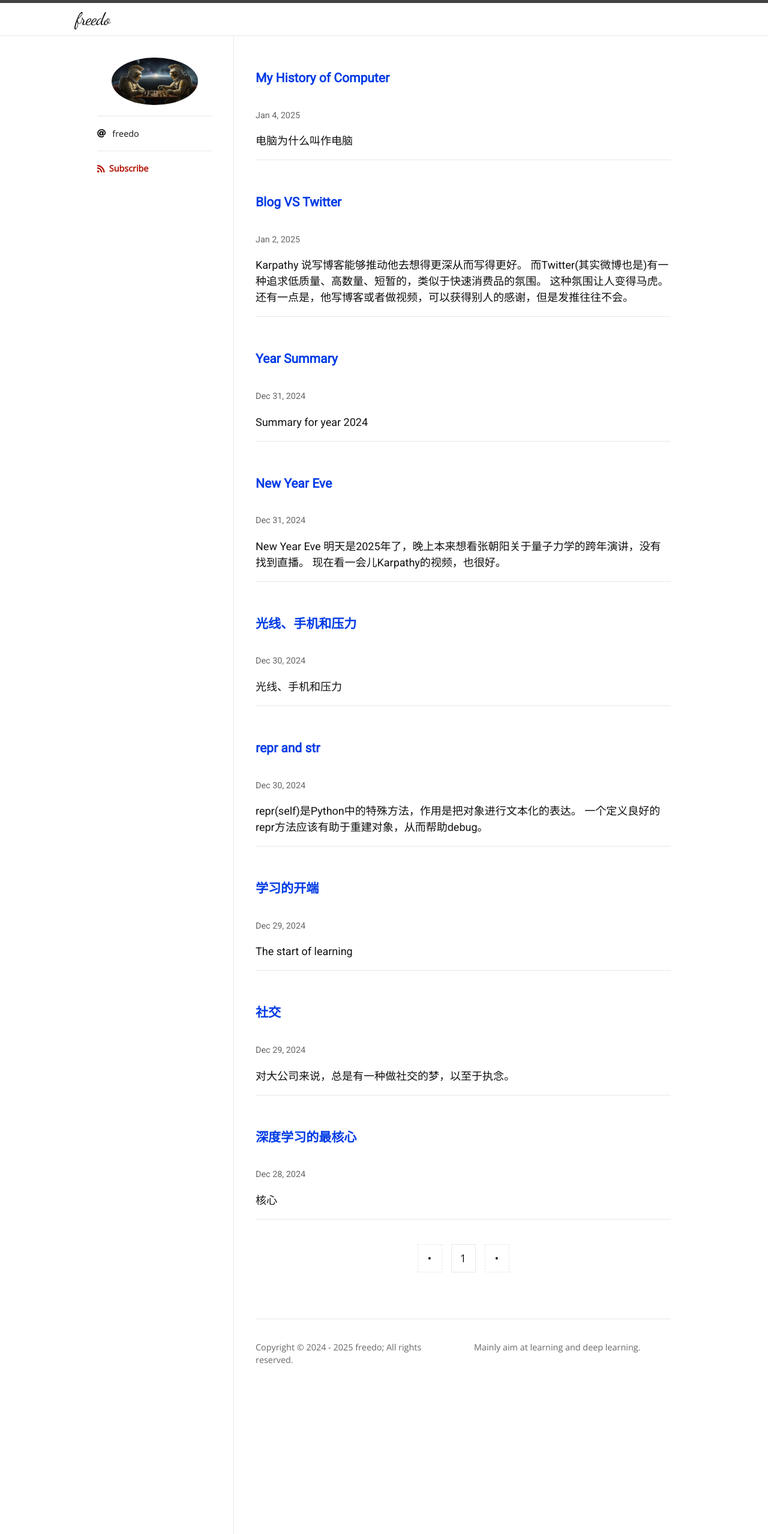
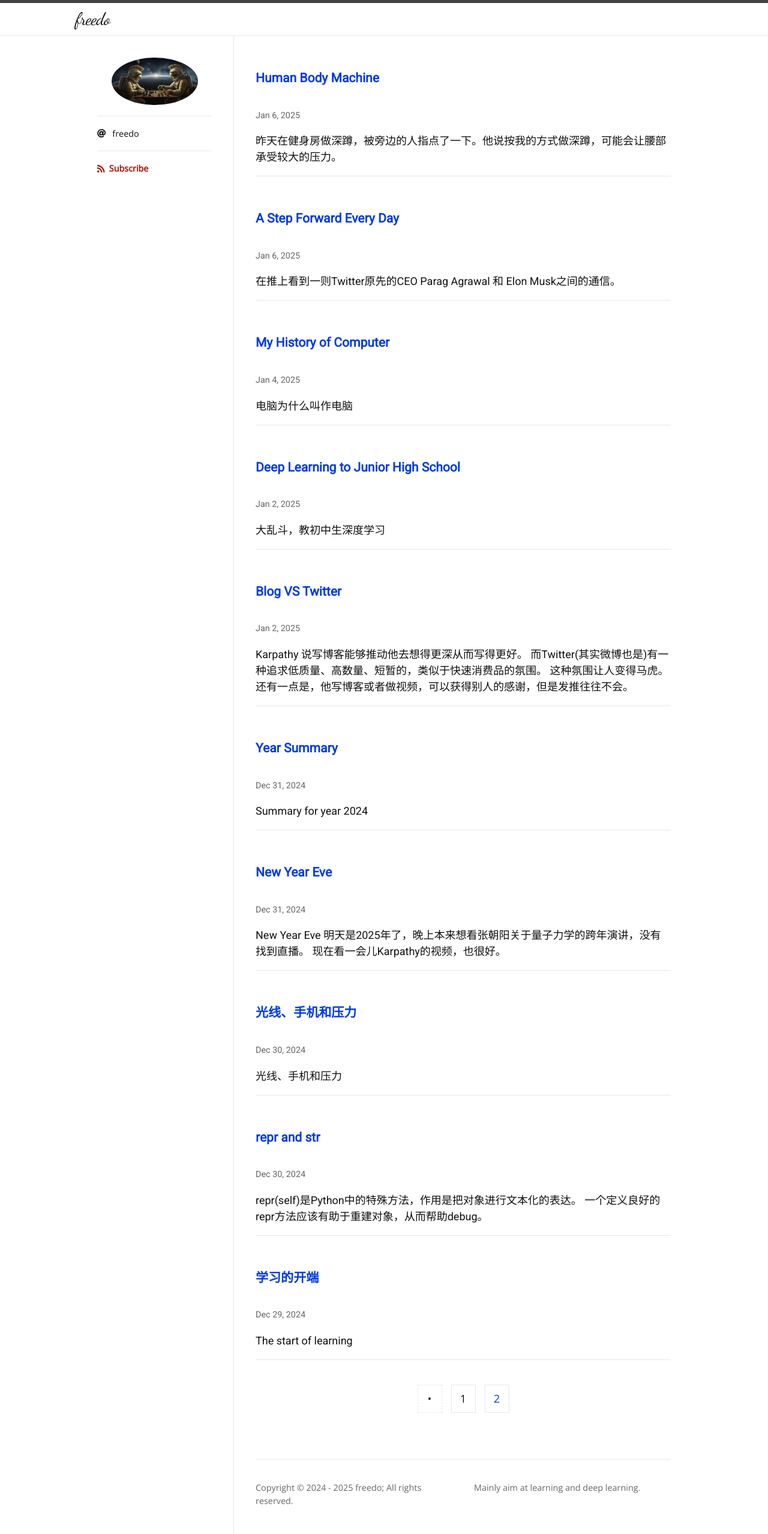
Before and after one commit to hifreedo/yunfuwu, a Jekyll site: the page built from index.html, in a window 1280 px wide. Shown: the whole page at 60% size. Built offline with Jekyll 4.4.1, drawn with Linux system fonts in a browser that asks for light colours; nearby versions of some CDN libraries; some web fonts are replaced; the list of posts is cut into pages by our own code; some of the changed lines change nothing that is shown.

Commit message:
new posts

```diff
--- /dev/null
+++ b/_posts/2025-01-02-deep-learning-to-middle-school copy.md
@@ -0,0 +1,52 @@
+---
+layout: post
+toc: true
+title: "Deep Learning to Junior High School"
+categories: deep_learning
+tags: [derivative]
+---
+
+大乱斗，教初中生深度学习
+
+很久很久以前，只需要通过一根细细的电话线，通过一款名叫实达之星的拨号上网终端，点击桌面的上网图标，
+上网终端会响起一阵熟悉的声音，灯光闪烁一阵，然后，就可以通向外面的世界了。
+外面的世界，有一个叫Google Groups的东西，全世界各地的人聚集在那里讨论不同的话题。
+当Ajax刚刚问世的时候，我需要开发一个基于地图进行标注的网页应用，但是可用的资料太少。
+我于是就在Groups上面提问，有一个网友回答了我的问题，还写了一段示范代码，证明它是能够work的。
+后来通信过程中，他还email了几个mp3文件，是录制的吉它曲，他说他来自意大利，主业是做音乐。
+
+一根细小的电话线，对于我的对学习和世界的认知，发生了很大的冲击。
+
+后来，深度学习打败了李世石，有一个同事是资深的搜索工程专家，这个事件让他毅然决然地投身到了深度学习的领域。
+
+我的团队也在随后做了语言对话类的应用，采用的是微博的训练语料和LSTM。对话模型的商用场景是智能音箱。
+当时相对好一些的是微软小冰。
+再后来，随着BERT的出现，感觉看到了NLP的真正曙光。
+同时也意味着，之前的算法、技术上的工作，整个业内曾经投入的资源，其实是被抛弃了。
+
+当ChatGPT出现以后，几乎每一天的工作我都会用到它，真实地感受到了通过一个对话窗口，我似乎站在了一个团队的基石之上。
+俗话说：三个臭皮匠，顶个诸葛亮。大概的意思是，遇事不决，可以和团队成员讨论，大家的意见里面说不定有闪光点。
+
+这个选择，在GPTt出现之前，是对的。在GPT出现之后，工作的模式就被完全改写了。
+
+比如说，在开发当中，遇到了一个网络安全相关的问题，但是团队同事都是工程师出身，没有人有过实际的网络安全方面的经验。
+这种情况下，仍然把大家叫到一起来讨论，浪费时间且更危险的是，讨论出的结果和方向很可能是完全错误的。
+
+这种情况之下，默认的解是和GPT讨论，它能够带着专业的行业背景和相关知识，给出你的团队成员给不了的insights。
+换句话说，GPT的知识远远超出了个人或者一个小团队所能拥有的积累，你所要做的，其实是抽丝拨茧，问出更好的问题。
+
+每当受益于LLM给出的解决方案的同时，我总是不由自主地想到，这个背后其实是巨大的电力所产生的能量。
+
+第一次工业革命是蒸汽机，第二次工业革命是电力和内燃机，其实时至今日，让整个人类在“智能”上面提升了一大步的基石，仍然是电力。
+
+以OpenAI GPT3 175B 的参数计，假设训练的显卡是A100，以10000张的级别，假设训练过程一次成功，用时1个月，消耗的电力约为3000MWH，约为300万度电。Amazon AWS CEO也曾经说过，训练大模型需要的电力供应的级别在1~5GW之间，也即1000~5000 MWH。
+
+这个电力怪兽所需的电量，能够瞬间把纽约在用电高峰时间所供应的电力瞬间吸干。
+
+而现在，回应你在键盘上敲击的字母的模型，就是用这么多的电力训练出来的，想到这点，我总是有种后背震颤的感觉。
+
+前天的时候，我在笔记本电脑上安装了llama 3.2版本，前后大约只花了5分钟的时间。这个电力怪兽的分身，停留在了电脑的硬盘和内存里面。
+
+从拨号上网到现在，这个时空的穿越才20多年，电脑已今昔相隔。为什么叫电脑，“电脑”这个名称，其实特别好，它就是“电” + “脑”。
+
+这篇短文，原来是打算继续写求导的，开头发了一点感想，结果中间就控制不住写叉了。下一篇再写吧。
--- a/_posts/2025-01-04-why-it-is-called-as-computer.md
+++ b/_posts/2025-01-04-why-it-is-called-as-computer.md
@@ -18,13 +18,14 @@ tags: [brain, LLM]
 一根细小的电话线，对我对学习和世界的认知，发生了很大的冲击。
 
 后来，深度学习打败了李世石，有一个同事是资深的搜索工程专家，这个事件让他毅然决然地投身到了深度学习领域。
+因为做了搜索这么多年，这个事情对他的冲击很大。
 
 我的团队也在随后做了语言对话类的应用，采用的是微博的训练语料和LSTM。当时对话模型的商用场景是智能音箱。
 当时相对好一些的是微软小冰。
 再后来，随着BERT的出现，感觉看到了NLP的真正曙光。
 同时也意味着，之前的算法、技术上的工作，整个业内曾经投入的资源，其实是被抛弃了。
 
-当ChatGPT出现以后，几乎每一天的工作我都会用到它，真实地感受到了通过一个对话窗口，我似乎站在了一个团队的基石之上。
+当ChatGPT (2022/11/30)出现以后，几乎每一天的工作我都会用到它，真实地感受到了通过一个对话窗口，我似乎站在了一个团队的基石之上。
 
 俗话说：三个臭皮匠，顶个诸葛亮。大概的意思是，遇事不决，可以和团队成员讨论，大家的意见里面说不定有闪光点。
 这个选择，在GPTt出现之前，是对的。在GPT出现之后，工作的模式就被完全改写了。
@@ -40,9 +41,9 @@ tags: [brain, LLM]
 
 以OpenAI GPT3 175B 的参数计，假设训练的显卡是A100，以10,000张的级别，假设训练过程一次成功，用时1个月，消耗的电力约为3000MWH，约为300万度电。Amazon AWS CEO也曾经说过，训练大模型需要的电力供应的级别在1~5GW之间，也即1000~5000 MWH。
 
-这个电力怪兽所需的电量，能够瞬间把纽约在用电高峰时间所供应的电力瞬间吸干。
-
-而现在，回应你在键盘上敲击的字母的模型，就是用这么多的电力训练出来的，想到这点，我总是有种后背震颤的感觉。
+在奥特曼打怪兽里面有一集，一个怪兽喜欢跑到高压电线处吸电，所到之处，相应的地区就会发生停电。
+LLM这个模型怪兽所需的电量，能够把纽约在用电高峰时间所供应的电力瞬间吸干。
+现在，回应你在键盘上敲击的字母的模型，就是用这么多的电力训练出来的，想到这点，我总是有种后背震颤的感觉。这是电力给的文明。
 
 前天的时候，我在笔记本电脑上安装了llama 3.2版本，前后大约只花了5分钟的时间。这个电力怪兽的分身，停留在了电脑的硬盘和内存里面。
 
--- /dev/null
+++ b/_posts/2025-01-06-a-step-forward.md
@@ -0,0 +1,27 @@
+---
+layout: post
+toc: true
+title: "A Step Forward Every Day"
+categories: social
+tags: [chit-chat]
+---
+
+在推上看到一则Twitter原先的CEO Parag Agrawal 和 Elon Musk之间的通信。
+
+Twitter CEO April 9, 2022 Parag Agrawal:
+ You can freely tweet "Is Twitter dying?" or anything else about Twitter, but it is my responsibility to tell you that that is not helping me improve Twitter in the current context. Next time we talk, I'd like you to give me your perspective on the level of internal distraction right now and how it's affecting our ability to work. I hope the AMA helps people get to know you, understand why you believe in Twitter, and trust you. I would like to see the company get to a point where we are more resilient and not distracted, but we are not at that place right now.
+
+Parag的意思大致是说，需要建设性的批评，而不仅仅是简单的指责。
+马斯克的回复很简单，只有一句话：
+
+What did you achieve this week?
+
+你这一周的成果/进步是什么？
+
+质问很简单，却振聋发聩。
+
+不敢偷懒，每天完成一个小目标，前进一小步。
+
+很早之前有个同事，在工位上面贴了一张漫画，一头向前顶的犀牛，和一句话：Move a step forward every day.
+
+同事在人品上有点瑕疵，后来没有继续交往。这句话留给我一些感触。
--- /dev/null
+++ b/_posts/2025-01-06-human-body-machine.md
@@ -0,0 +1,13 @@
+---
+layout: post
+toc: true
+title: "Human Body Machine"
+categories: body
+tags: [chit-chat]
+---
+
+昨天在健身房做深蹲，被旁边的人指点了一下。他说按我的方式做深蹲，可能会让腰部承受较大的压力。
+
+改进的方式是缩小握距，挺胸翻手腕。现场试了一下，立刻感觉到了不同。
+
+一个简单的直上直下动作，原来也有这么多可以fine tuning的地方。人体真是一个精密的机器。
```
